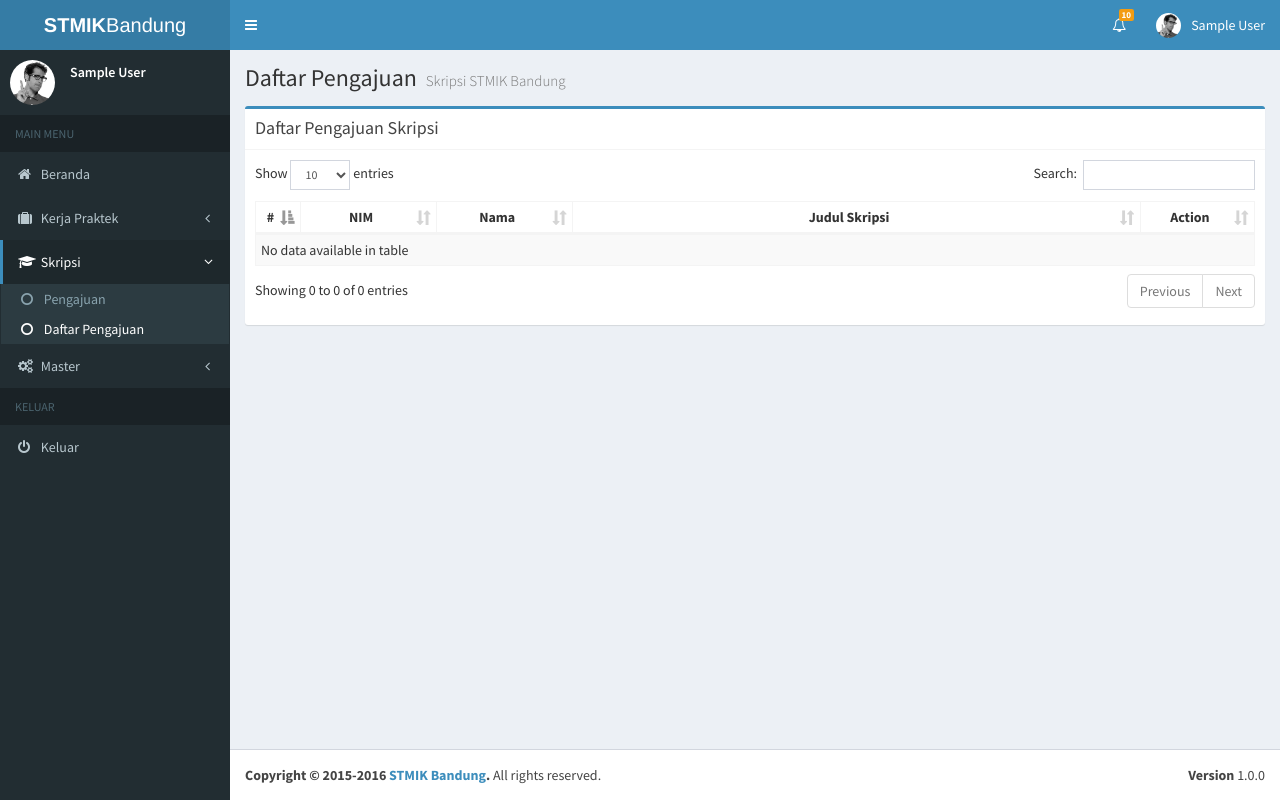
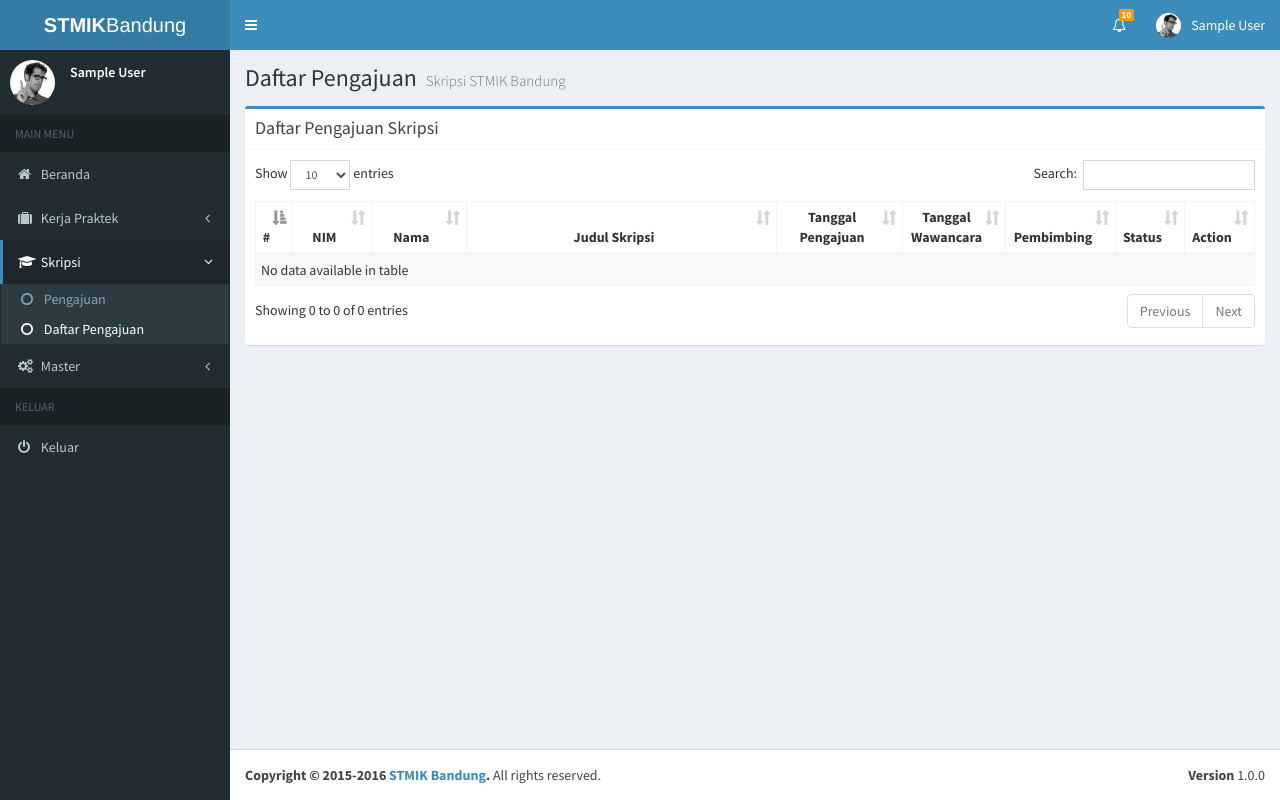
Before and after one commit to boerzlazhari/miniproject2, a CodeIgniter app: page /skripsi/daftar_pengajuan_sk in a window 1280 px wide. Run offline with CodeIgniter, Linux system fonts and the light colour scheme; the visitor is signed in with stand-in values (Sample User, id 1).

Commit message:
pengajuan finished

```diff
--- a/application/controllers/skripsi/Daftar_pengajuan_sk.php
+++ b/application/controllers/skripsi/Daftar_pengajuan_sk.php
@@ -15,18 +15,19 @@ class Daftar_pengajuan_sk extends CI_Controller {
 
 		$this->load->model('master/sk_pengajuan_m');
 		$this->load->model('master/mahasiswa_m');
+		$this->load->model('master/dosen_m');
 	}
 
 	public function index()
 	{
 		if ($this->session->userdata('user_level') == 5) {
-			$data_pengajuan = $this->sk_pengajuan_m->get_data_pengajuan(1);
+			$data_pengajuan = $this->sk_pengajuan_m->get_data_pengajuan(array(1));
 		}
 		elseif ($this->session->userdata('user_level') == 4) {
-			$data_pengajuan = $this->sk_pengajuan_m->get_data_pengajuan(2);
+			$data_pengajuan = $this->sk_pengajuan_m->get_data_pengajuan(array(2));
 		}
 		elseif ($this->session->userdata('user_level') == 2) {
-			$data_pengajuan = $this->sk_pengajuan_m->get_data_pengajuan(3);
+			$data_pengajuan = $this->sk_pengajuan_m->get_data_pengajuan(array(3,4,5,6));
 		}
 		else {
 			$data_pengajuan = array();
@@ -44,9 +45,10 @@ class Daftar_pengajuan_sk extends CI_Controller {
  		$this->load->view('layout', $data);
 	}
 
-	public function proses($id)
+	public function proses($id, $is_edit = null)
 	{
 		$mahasiswa = $this->sk_pengajuan_m->get_data_pengajuan_mhs($id);
+		$dosen     = $this->dosen_m->get();
 		// die_dump($mahasiswa);
 		$data = array(
 			'menu'         => $this->menu,
@@ -56,6 +58,8 @@ class Daftar_pengajuan_sk extends CI_Controller {
 			'view'         => 'sk/proses',
 			'pk'           => $id,
 			'data_mhs'     => $mahasiswa,
+			'data_dosen'   => $dosen,
+			'is_edit'      => $is_edit
 		);
 
  		$this->load->view('layout', $data);
@@ -64,20 +68,39 @@ class Daftar_pengajuan_sk extends CI_Controller {
 	public function simpan()
 	{
 		$array_post = $this->input->post();
+		$id         = $array_post['pk'];
+		$approved   = $array_post['setuju'];
 
-		$data = array(
-			'mahasiswa_id'      => $this->session->userdata('user_id'),
-			'tanggal_pengajuan' => date('Y-m-d', strtotime($array_post['tgl_pengajuan'])),
-			'judul'             => $array_post['judul'],
-			'transkrip_nilai'   => $array_post['fileupload_nilai'],
-			'bukti_bayar'       => $array_post['fileupload_transfer'],
-			'proposal'          => $array_post['fileupload_proposal'],
-			'status'            => 1
-		);
+		if ($approved) {
 
-		$sk_pengajuan_id = $this->sk_pengajuan_m->insert($data);
+			switch ($this->session->userdata('user_level')) {
+				case 5: $data['status'] = 2; break; // dosen ke baak
+				case 4: $data['status'] = 3; break; // baak ke kaprodi
+
+				case 2: // kaprodi ke wawancara
+					$data['status']            = 4;
+					$data['tanggal_approved']  = date('Y-m-d H:i:s');
+					$data['tanggal_wawancara'] = date('Y-m-d', strtotime($array_post['tgl_pengajuan']));
+					break;
+
+				default: $data['status'] = 1; break;
+			}
+
+			$data['dosen_id'] = '';
+			if ($array_post['dosen']) {
+				$data['dosen_id'] = $array_post['dosen'];
+				$data['status']   = 5;
+			}
+
+		} else {
+			$data['status'] = 6; // ditolak
+		}
+
+
+		$sk_pengajuan_id = $this->sk_pengajuan_m->update($data, array('id' => $id));
 		$this->session->set_flashdata('insert_success', '1');
-		redirect('skripsi/pengajuan_sk');
+
+		redirect('skripsi/daftar_pengajuan_sk');
 	}
 }
 
--- a/application/models/master/sk_pengajuan_m.php
+++ b/application/models/master/sk_pengajuan_m.php
@@ -10,14 +10,17 @@ class Sk_pengajuan_m extends MY_Model {
 		parent::__construct();
 	}
 
-	public function get_data_pengajuan()
+	public function get_data_pengajuan($status)
 	{
+		$status = $status;
 		$sql = "SELECT
-					skp.id , skp.judul , skp.transkrip_nilai , skp.bukti_bayar , skp.proposal , m.nim , m.nama
+					skp.id , skp.judul , skp.tanggal_pengajuan , skp.tanggal_wawancara , skp.transkrip_nilai , skp.bukti_bayar , skp.proposal , skp.status, m.nim , m.nama,
+					d.nama AS pembimbing
 				FROM
 					sk_pengajuan skp
 				LEFT JOIN mahasiswa m ON m.id = skp.mahasiswa_id
-				WHERE skp.status = 1";
+				LEFT JOIN dosen d ON d.id = skp.dosen_id
+				WHERE skp.status IN (".implode(",",$status).") ";
 
 		return $this->db->query($sql)->result_array();
 	}
@@ -25,11 +28,11 @@ class Sk_pengajuan_m extends MY_Model {
 	public function get_data_pengajuan_mhs($id)
 	{
 		$sql = "SELECT
-					skp.id , skp.judul , skp.transkrip_nilai , skp.bukti_bayar , skp.proposal , m.nim , m.nama, m.id AS mhs_id
+					skp.id , skp.judul, skp.tanggal_pengajuan, skp.tanggal_wawancara , skp.dosen_id, skp.transkrip_nilai , skp.bukti_bayar , skp.proposal , m.nim , m.nama, m.id AS mhs_id, m.sks
 				FROM
 					sk_pengajuan skp
 				LEFT JOIN mahasiswa m ON m.id = skp.mahasiswa_id
-				WHERE skp.status = 1 AND skp.id = $id ";
+				WHERE skp.id = $id ";
 
 		return $this->db->query($sql)->row();
 	}
--- a/application/views/sk/daftar_pengajuan.php
+++ b/application/views/sk/daftar_pengajuan.php
@@ -1,4 +1,8 @@
 <div class="col-md-12">
+
+	<?php if ($this->session->userdata('insert_success')): ?>
+	<div class="alert alert-success alert-dismissible"><button type="button" class="close" data-dismiss="alert" aria-hidden="true">×</button>Data berhasil disimpan</div>
+	<?php endif ?>
 
 	<div class="box box-primary">
 		<div class="box-header with-border">
@@ -12,9 +16,13 @@
 				<thead>
 					<tr>
 						<th width="4%" class="text-center">#</th>
-						<th width="12%" class="text-center">NIM</th>
+						<th width="10%" class="text-center">NIM</th>
 						<th width="12%" class="text-center">Nama</th>
 						<th width="50%" class="text-center">Judul Skripsi</th>
+						<th width="15%" class="text-center">Tanggal Pengajuan</th>
+						<th width="15%" class="text-center">Tanggal Wawancara</th>
+						<th width="15%" class="text-center">Pembimbing</th>
+						<th width="15%" class="text-center">Status</th>
 						<th width="10%" class="text-center">Action</th>
 					</tr>
 				</thead>
@@ -28,9 +36,31 @@
 								<td class="text-center"><?=$data['nim']?></td>
 								<td class="text-left"><?=$data['nama']?></td>
 								<td><?=$data['judul']?></td>
+								<td class="text-center"> <?=($data['tanggal_pengajuan']) ? date('d F Y', strtotime($data['tanggal_pengajuan'])) : '-'?> </td>
+								<td class="text-center"> <?=($data['tanggal_wawancara']) ? date('d F Y', strtotime($data['tanggal_wawancara'])) : '-'?> </td>
+								<td> <?=($data['pembimbing']) ? $data['pembimbing'] : '-' ?> </td>
 								<td class="text-center">
-									<a href="<?=base_url()?>skripsi/daftar_pengajuan_sk/proses/<?=$data['id']?>" title="Proses" class="btn btn-xs btn-success"><i class="fa fa-gears"></i></a>
+									<?php if ($data['status'] == 1): ?>
+										<span class="badge bg-yellow">Belum diproses</span>
+									<?php elseif($data['status'] == 2): ?>
+										<span class="badge bg-yellow">Belum diproses</span>
+									<?php elseif($data['status'] == 3): ?>
+										<span class="badge bg-yellow">Belum diproses</span>
+									<?php elseif($data['status'] == 4): ?>
+										<span class="badge bg-blue">Wawancara</span>
+									<?php elseif($data['status'] == 5): ?>
+										<span class="badge bg-green">Disetujui</span>
+									<?php elseif($data['status'] == 6): ?>
+										<span class="badge bg-red">Ditolak</span>
+									<?php endif ?>
+								</td>
+								<td class="text-center">
 
+									<?php if ($data['status'] == 4): ?>
+									<!-- <a href="<?=base_url()?>skripsi/daftar_pengajuan_sk/proses/<?=$data['id']?>/1" title="Edit" class="btn btn-xs btn-warning"><i class="fa fa-edit"></i></a> -->
+									<?php endif ?>
+
+									<a href="<?=base_url()?>skripsi/daftar_pengajuan_sk/proses/<?=$data['id']?>" title="Proses/Edit" class="btn btn-xs btn-success"><i class="fa fa-gears"></i></a>
 								</td>
 							</tr>
 						<?php endforeach ?>
@@ -44,4 +74,5 @@
 </div>
 <script type="text/javascript">
 	 $("#table_pengajuan").DataTable();
+	 $('.btn').tooltip();
 </script>
```
Also changed, not shown: application/views/sk/pengajuan.php (+6 -2 lines), application/views/sk/proses.php (+60 -1 lines).
